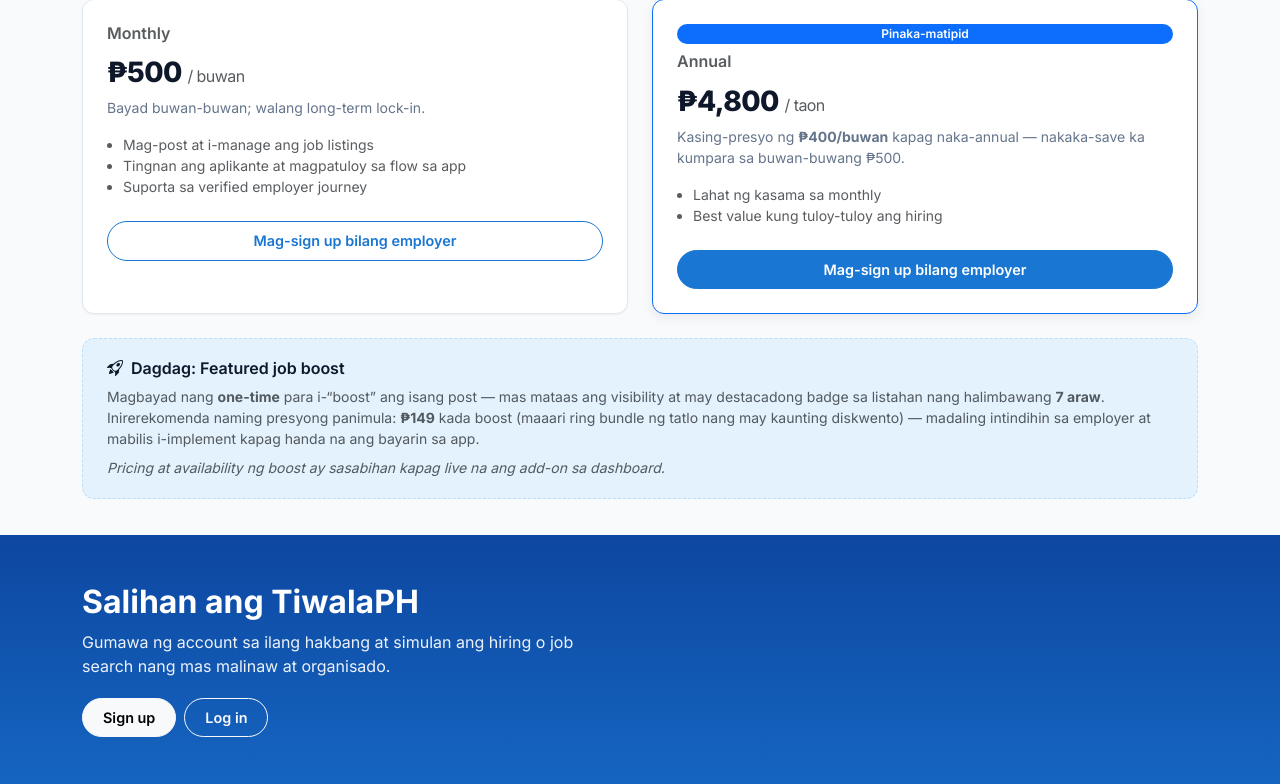
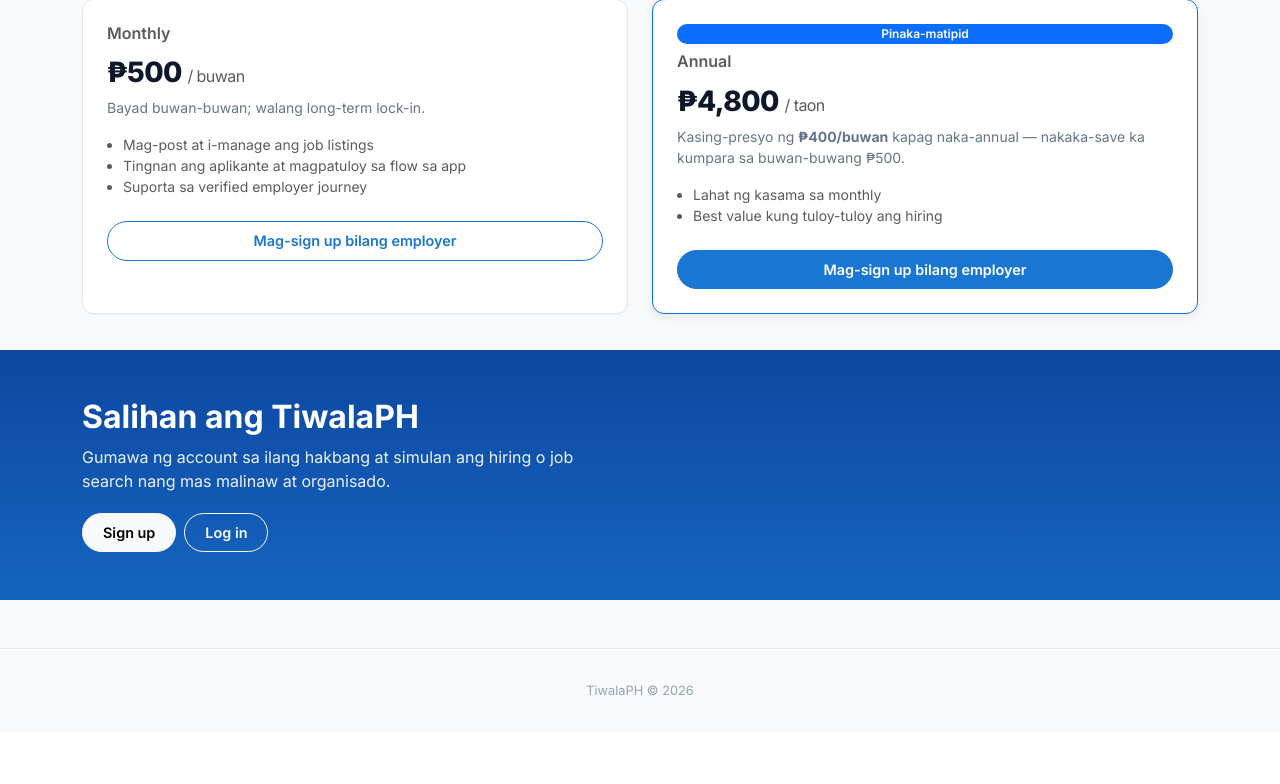
Before and after one commit to jazmin1110/ITENT-15x, a Django app: page / in a window 1280 px wide. Shown: the part 1143-1927 px from the top of the page. After the commit the page ends 1839 px from the top, so only its background shows below. Run offline with Django 4.2, Linux system fonts and the light colour scheme; data that the repository does not hold is empty.

Commit message:
edit prcing structure

```diff
--- a/static/css/landing.css
+++ b/static/css/landing.css
@@ -97,20 +97,6 @@
   color: var(--color-text-muted);
 }
 
-.landing-boost-card {
-  background: var(--blue-50);
-  border: 1px dashed var(--blue-100);
-  border-radius: var(--radius-md);
-  padding: 1.25rem 1.5rem;
-  margin-top: 1.5rem;
-}
-
-.landing-boost-card h3 {
-  font-size: 1rem;
-  font-weight: 600;
-  margin-bottom: 0.5rem;
-}
-
 .landing-final-cta {
   background: linear-gradient(
     180deg,
--- a/templates/marketing/landing.html
+++ b/templates/marketing/landing.html
@@ -76,14 +76,6 @@
           </div>
         </div>
       </div>
-
-      <div class="landing-boost-card" role="region" aria-labelledby="landing-boost-heading">
-        <h3 id="landing-boost-heading"><i class="bi bi-rocket-takeoff me-1" aria-hidden="true"></i> Dagdag: Featured job boost</h3>
-        <p class="small text-muted mb-2">
-          Magbayad nang <strong>one-time</strong> para i-“boost” ang isang post — mas mataas ang visibility at may destacadong badge sa listahan nang halimbawang <strong>7 araw</strong>. Inirerekomenda naming presyong panimula: <strong>₱149</strong> kada boost (maaari ring bundle ng tatlo nang may kaunting diskwento) — madaling intindihin sa employer at mabilis i-implement kapag handa na ang bayarin sa app.
-        </p>
-        <p class="small text-muted mb-0"><em>Pricing at availability ng boost ay sasabihan kapag live na ang add-on sa dashboard.</em></p>
-      </div>
     </div>
   </section>
 
```
